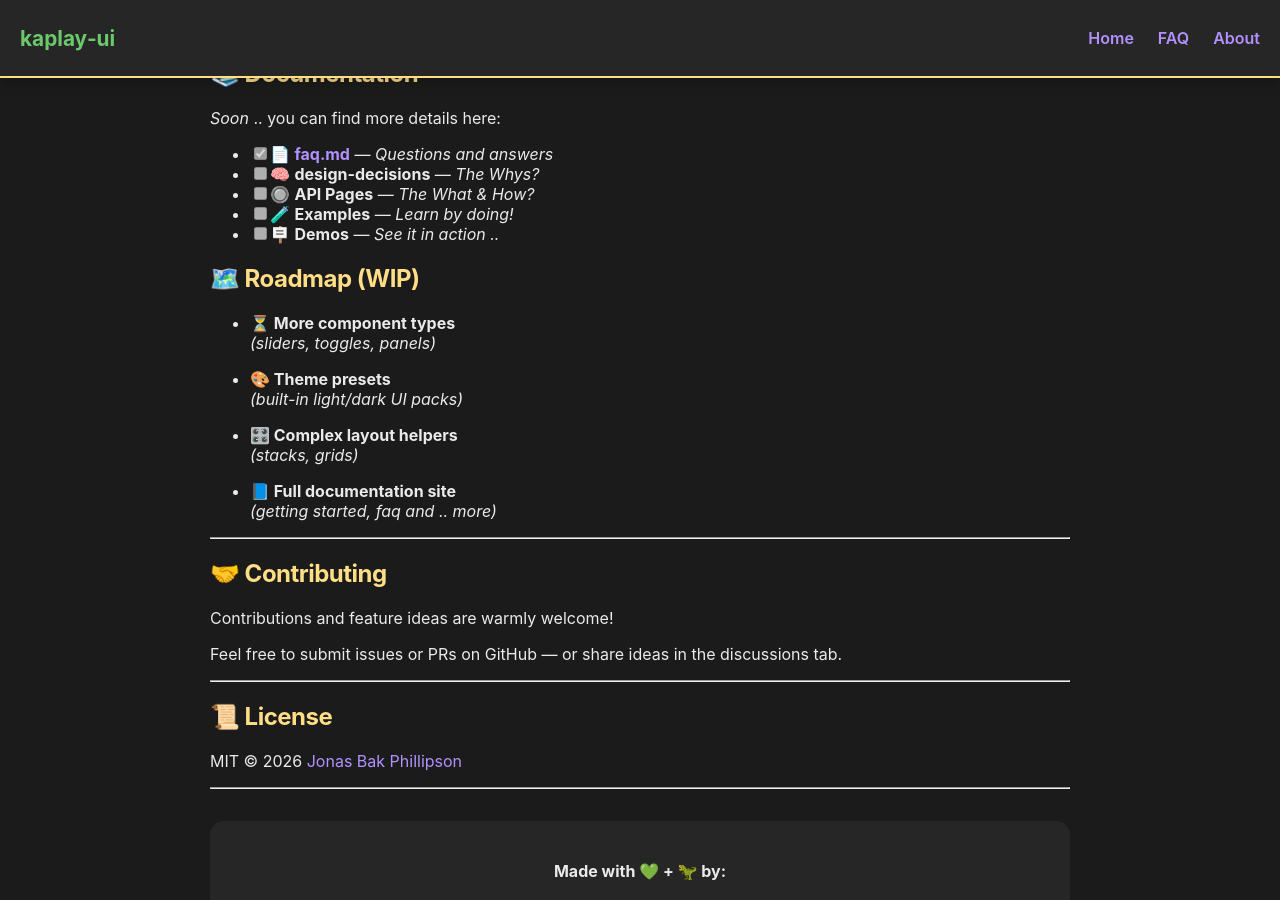
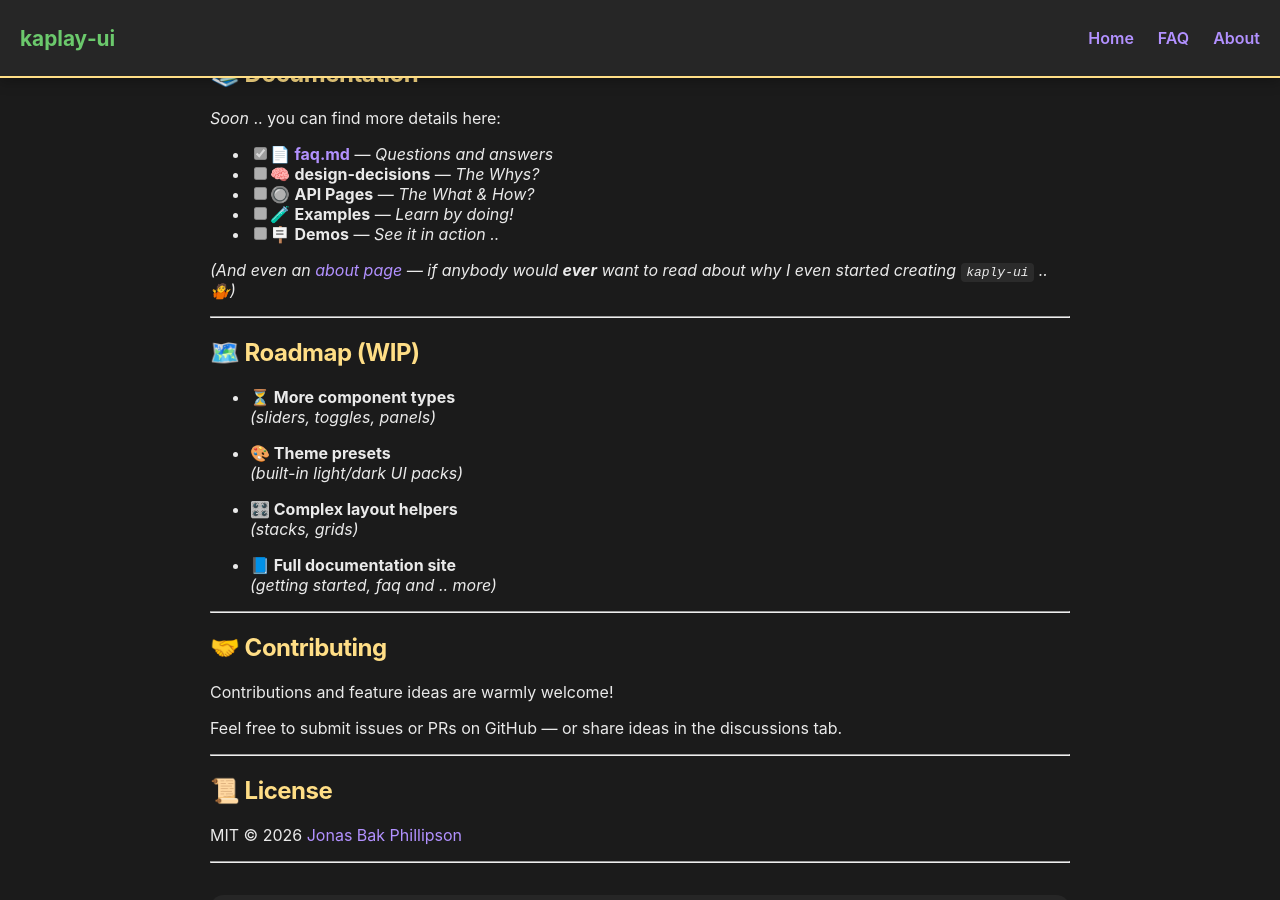
Before and after one commit to jbakchr/kaplay-ui, a Jekyll site: the page built from docs/index.md, in a window 1280 px wide and 900 px high, scrolled down 2215 px. Built offline with Jekyll 4.4.1, drawn with Linux system fonts in a browser that asks for light colours; our own code applies the rules of GitHub Pages for plain Markdown files.

Commit message:
Minor index.md additions

```diff
--- a/docs/index.md
+++ b/docs/index.md
@@ -91,6 +91,10 @@ _Soon_ .. you can find more details here:
 - [ ] 🧪 **Examples** — _Learn by doing!_
 - [ ] 🪧 **Demos** — _See it in action .._
 
+_(And even an [about page](https://jbakchr.github.io/kaplay-ui/about.html) — if anybody would **ever** want to read about why I even started creating `kaply-ui` .. 🤷)_
+
+---
+
 ## 🗺️ Roadmap (WIP)
 
 - **⏳ More component types**
```
